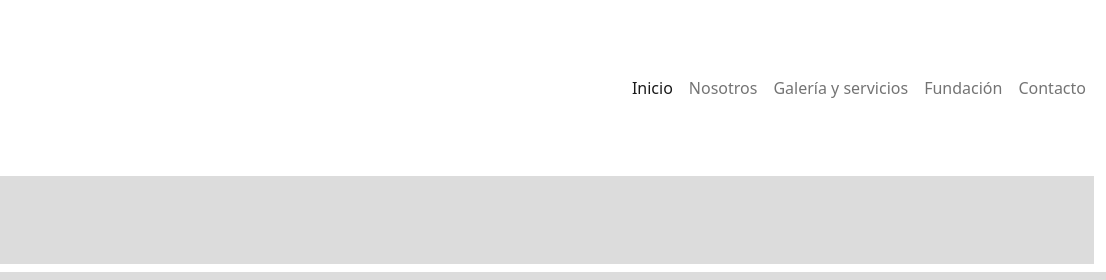
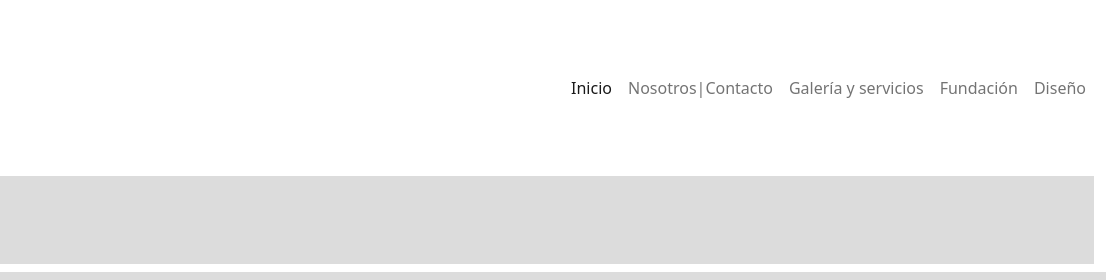
Before and after one commit to javiersans/javier-sans-segunda-entrega-proyecto-final-, a website: page diseño.html in a window 1280 px wide. Shown: the top 280 px of the page, 174-1280 px from the left. Drawn offline with nearby package versions, Linux system fonts and the light colour scheme.

Commit message:
reacomodo contacto y nueva pestaña diseño

```diff
--- a/contacto.html
+++ b/diseño.html
@@ -30,7 +30,7 @@
                         <a class="nav-link active" aria-current="page" href="./index.html">Inicio</a>
                     </li>
                     <li class="nav-item">
-                        <a class="nav-link" href="./quienes_somos.html">Nosotros</a>
+                        <a class="nav-link" href="./quienes_somos.html">Nosotros|Contacto</a>
                     </li>
                     <li class="nav-item">
                         <a class="nav-link" href="./galeria.html">Galería y servicios</a>
@@ -39,7 +39,7 @@
                         <a class="nav-link" href="./roda_con_nosotros.html">Fundación</a>
                     </li>
                     <li class="nav-item">
-                        <a class="nav-link" href="./contacto.html">Contacto</a>
+                        <a class="nav-link" href="./diseño.html">Diseño</a>
                     </li>
                 </ul>
             </div>
```
Also changed, not shown: galeria.html (+2 -2 lines), index.html (+2 -2 lines), quienes_somos.html (+2 -2 lines), roda_con_nosotros.html (+2 -2 lines), img/seccion diseño/recorte1.png (added), img/seccion diseño/recorte10.png (added), img/seccion diseño/recorte11.png (added), img/seccion diseño/recorte12.png (added), img/seccion diseño/recorte2.png (added), img/seccion diseño/recorte3.png (added), img/seccion diseño/recorte4.png (added), img/seccion diseño/recorte5.png (added), img/seccion diseño/recorte6.png (added), img/seccion diseño/recorte7.png (added), 2 more files.
